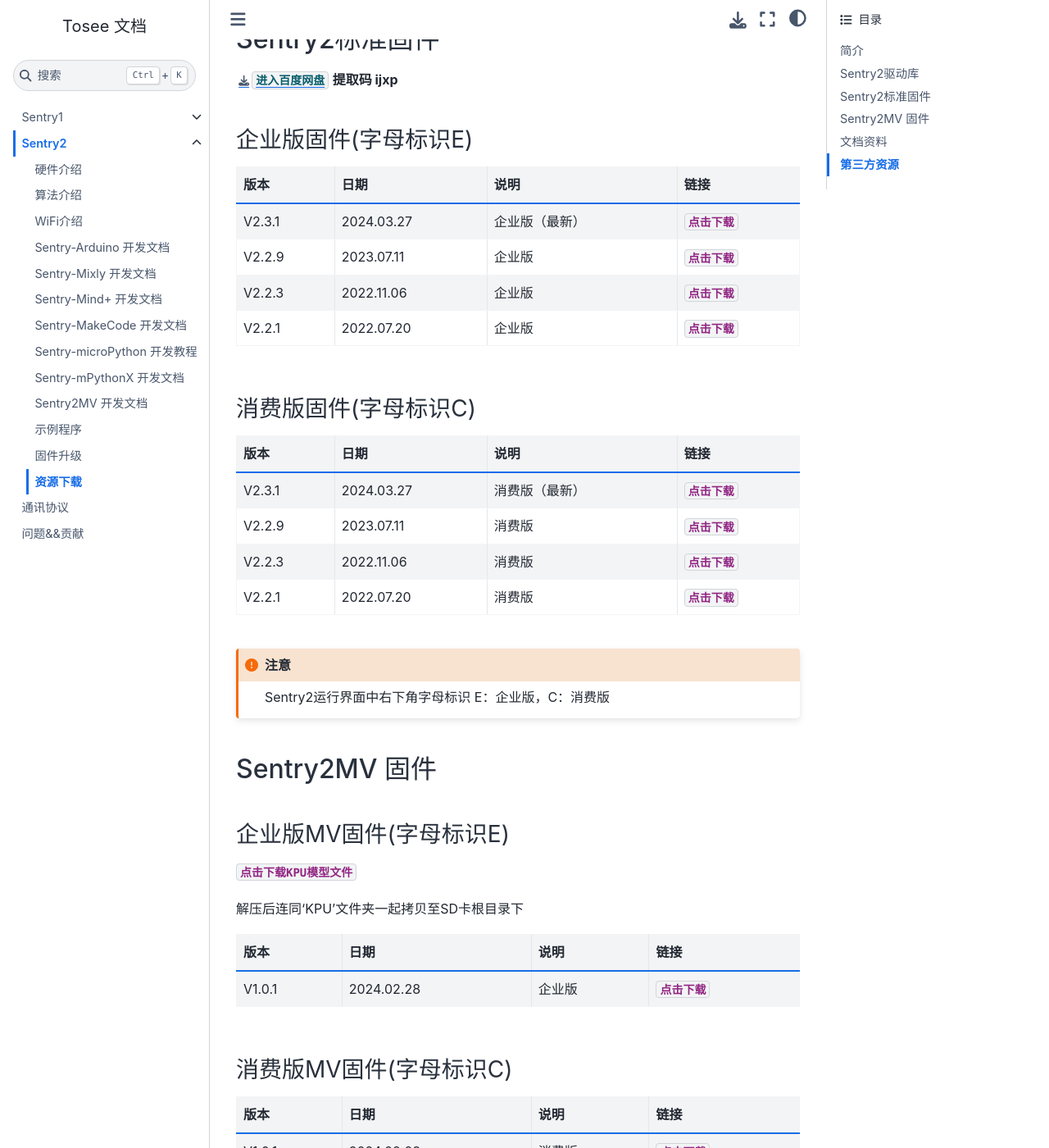
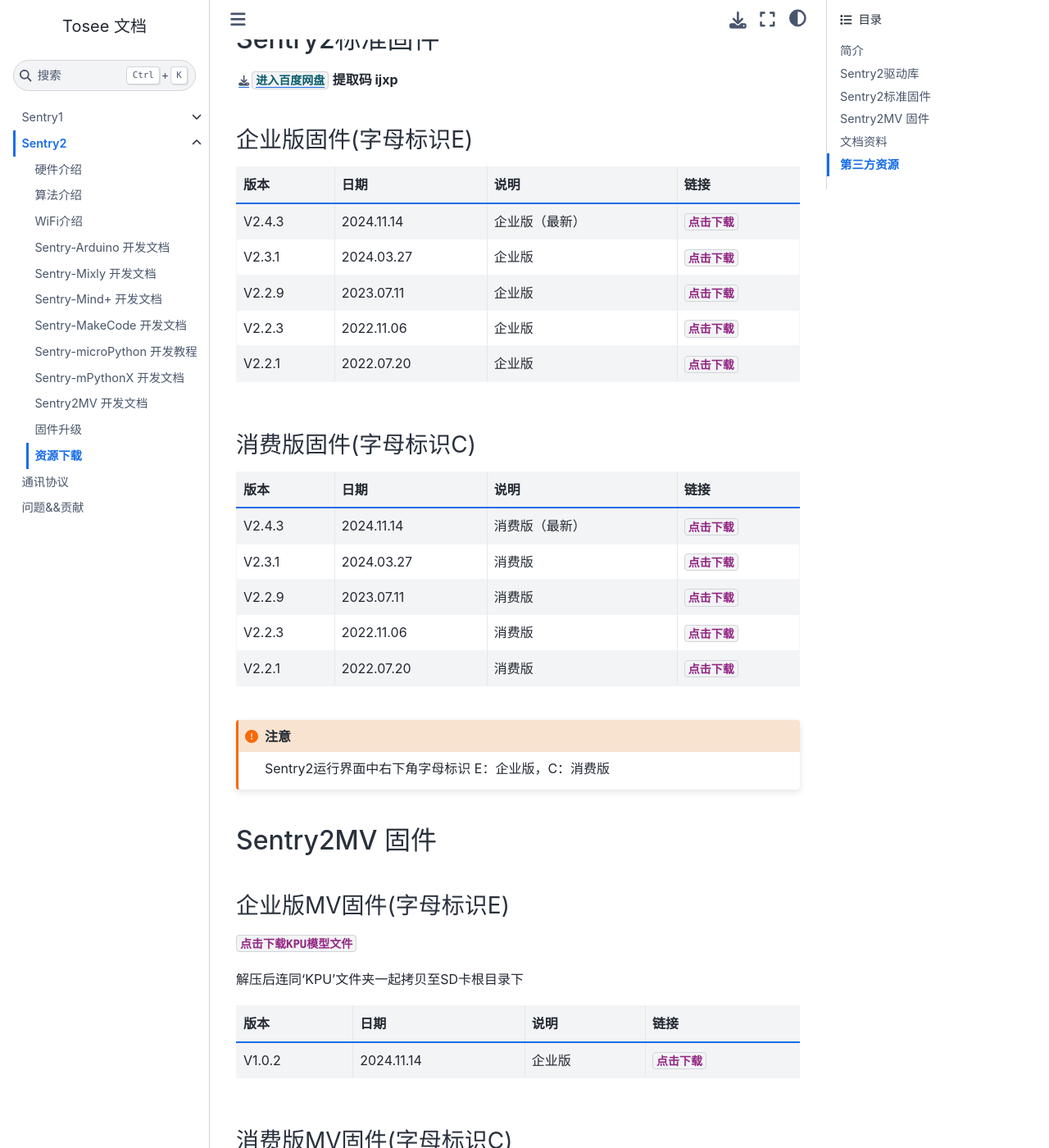
Before and after one commit to AITosee/Tosee-Docs, a Sphinx documentation site: the page built from docs/Sentry2/Download/index.rst, in a window 1280 px wide and 1400 px high, scrolled down 754 px. Shown: the whole window at 82% size. Built offline with Sphinx 7.4.7 and the Sphinx Book theme 1.1.4, drawn with Linux system fonts in a browser that asks for light colours; pages that are not in the unit, such as notebooks, are missing from menus; some of the changed text lies outside the part shown.

Commit message:
update add sentry2 v1.4.3 add sentrymv v1.0.2

```diff
--- a/docs/Sentry1/introduction.rst
+++ b/docs/Sentry1/introduction.rst
@@ -67,13 +67,6 @@
 
     ../Common/mPython/index
 
-示例程序
-------------------------
-
-.. toctree::
-    :maxdepth: 2
-
-    Demo/index
 
 固件升级
 ------------------------
--- a/docs/Sentry2/Download/index.rst
+++ b/docs/Sentry2/Download/index.rst
@@ -38,7 +38,8 @@
 ================    ================    ================    ================
 版本                 日期                 说明                链接
 ================    ================    ================    ================
-V2.3.1               2024.03.27          企业版（最新）         :download:`点击下载 <../Download/firmware/enterprise/vs_main_sentry_k210_v2_3_1_20240327_enterprise_e.kfpkg>`
+V2.4.3               2024.11.14          企业版（最新）         :download:`点击下载 <../Download/firmware/enterprise/vs_main_sentry_k210_v2_4_3_20241114_enterprise_e.kfpkg>`
+V2.3.1               2024.03.27          企业版               :download:`点击下载 <../Download/firmware/enterprise/vs_main_sentry_k210_v2_3_1_20240327_enterprise_e.kfpkg>`
 V2.2.9               2023.07.11          企业版               :download:`点击下载 <../Download/firmware/enterprise/vs_main_sentry_k210_v2_2_9_20230711_enterprise_e.kfpkg>`
 V2.2.3               2022.11.06          企业版               :download:`点击下载 <../Download/firmware/enterprise/vs_main_sentry_k210_v2_2_3_20221106_e.kfpkg>`
 V2.2.1               2022.07.20          企业版               :download:`点击下载 <../Download/firmware/enterprise/vs_main_sentry_k210_v2_2_1_20220720_e.kfpkg>`
@@ -50,7 +51,8 @@
 ================    ================    ================    ================
 版本                 日期                 说明                链接
 ================    ================    ================    ================
-V2.3.1               2024.03.27          消费版（最新）         :download:`点击下载 <../Download/firmware/consumer/vs_main_sentry_k210_v2_3_1_20240327_consumer_e.kfpkg>`
+V2.4.3               2024.11.14          消费版（最新）         :download:`点击下载 <../Download/firmware/consumer/vs_main_sentry_k210_v2_4_3_20241114_consumer_e.kfpkg>`
+V2.3.1               2024.03.27          消费版               :download:`点击下载 <../Download/firmware/consumer/vs_main_sentry_k210_v2_3_1_20240327_consumer_e.kfpkg>`
 V2.2.9               2023.07.11          消费版               :download:`点击下载 <../Download/firmware/consumer/vs_main_sentry_k210_v2_2_9_20230711_consumer_e.kfpkg>`
 V2.2.3               2022.11.06          消费版               :download:`点击下载 <../Download/firmware/consumer/vs_main_sentry_k210_v2_2_3_20221106_consumer_e.kfpkg>`
 V2.2.1               2022.07.20          消费版               :download:`点击下载 <../Download/firmware/consumer/vs_main_sentry_k210_v2_2_1_20220720_consumer_e.kfpkg>`
@@ -75,7 +77,7 @@
 ================    ================    ================    ================
 版本                 日期                 说明                链接
 ================    ================    ================    ================
-V1.0.1               2024.02.28          企业版               :download:`点击下载 <../Download/firmware/enterprise/vs_sentry2mv_k210_v1_0_1_20240228_enterprise_e.kfpkg>`
+V1.0.2               2024.11.14          企业版               :download:`点击下载 <../Download/firmware/enterprise/vs_sentry2mv_k210_v1_0_2_20241114_enterprise_e.kfpkg>`
 ================    ================    ================    ================
 
 消费版MV固件(字母标识C)
@@ -84,7 +86,7 @@
 ================    ================    ================    ================
 版本                 日期                 说明                链接
 ================    ================    ================    ================
-V1.0.1               2024.02.28          消费版               :download:`点击下载 <../Download/firmware/consumer/vs_sentry2mv_k210_v1_0_1_20240228_consumer_e.kfpkg>`
+V1.0.2               2024.11.14          消费版               :download:`点击下载 <../Download/firmware/consumer/vs_sentry2mv_k210_v1_0_2_20241114_consumer_e.kfpkg>`
 ================    ================    ================    ================
 
 
@@ -96,7 +98,7 @@
 ========================================    ================    ================================================================    ================================
 名称                                         版本                 说明                                                                 链接
 ========================================    ================    ================================================================    ================================
-固件更新说明                                   V2.3.1              固件更新内容的介绍说明                                                 :download:`点击下载 <../Download/docs/Sentry2更新说明_v2.3.1_2024.03.27.pdf>`
+固件更新说明                                   V2.4.3              固件更新内容的介绍说明                                                 :download:`点击下载 <../Download/docs/Sentry2更新说明_v2.4.3_2024.11.14.pdf>`
 固件更新操作手册                                V1.3                固件更新操作方法指导                                                   :download:`点击下载 <../Download/docs/固件更新操作手册V1.3.pdf>`
 WiFi固件开发环境搭建与烧录指导手册                V1.0                板载ESP8285 WiFi芯片Arduino开发环境搭建与固件烧录指导                    :download:`点击下载 <../Download/docs/Sentry2 WiFi固件开发环境搭建与烧录指导手册_V1.0.pdf>`
 SentryMV使用手册                               V1.1                SentryMV固件的使用手册                                               :download:`点击下载 <../Download/docs/SentryMV使用手册_v1.1.pdf>`
--- a/docs/Sentry2/Sentry2MV/index.rst
+++ b/docs/Sentry2/Sentry2MV/index.rst
@@ -562,7 +562,8 @@
 || layer_w=7,                                    || 有多个识别框时，降低此值，能够有 |
 || layer_h=7,                                    || 效过滤重复识别。非必要，请勿修改 |
 || threshold=0.7,                                || 默认值                           |
-|| classes=1)                                    |                                   |
+|| nms_value=0.3,                                ||                                  |
+|| classes=1)                                    ||                                  |
 +------------------------------------------------+-----------------------------------+
 
 自训练分类算法初始化函数
--- a/docs/Sentry2/introduction.rst
+++ b/docs/Sentry2/introduction.rst
@@ -92,14 +92,6 @@
 
     Sentry2MV/index.rst
 
-示例程序
-------------------------
-
-.. toctree::
-    :maxdepth: 2
-
-    Demo/index
-
 固件升级
 ------------------------
 
```
Also changed, not shown: docs/Sentry2/Upgrade/index.rst (+13 -0 lines), 5 other files.
